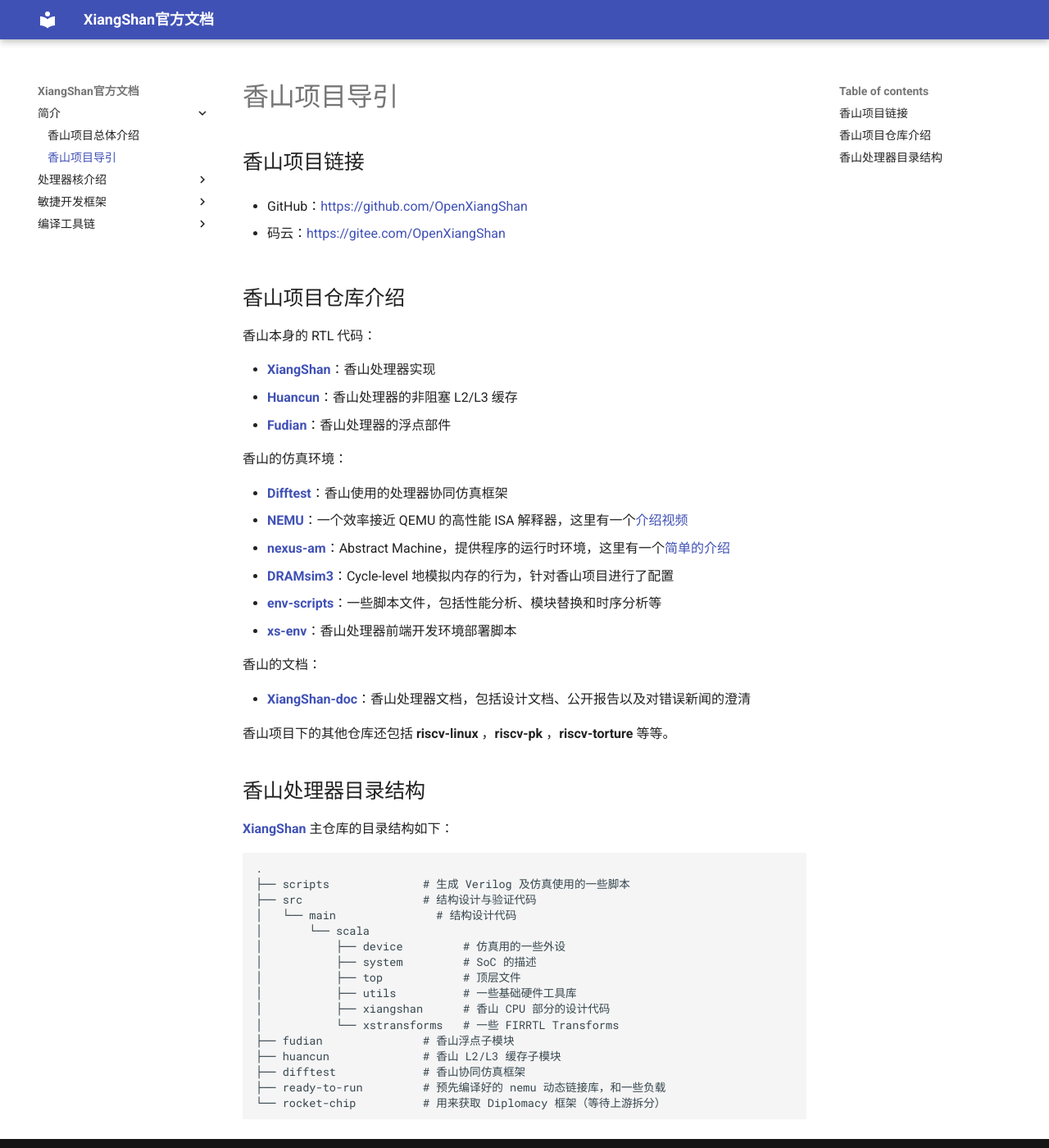
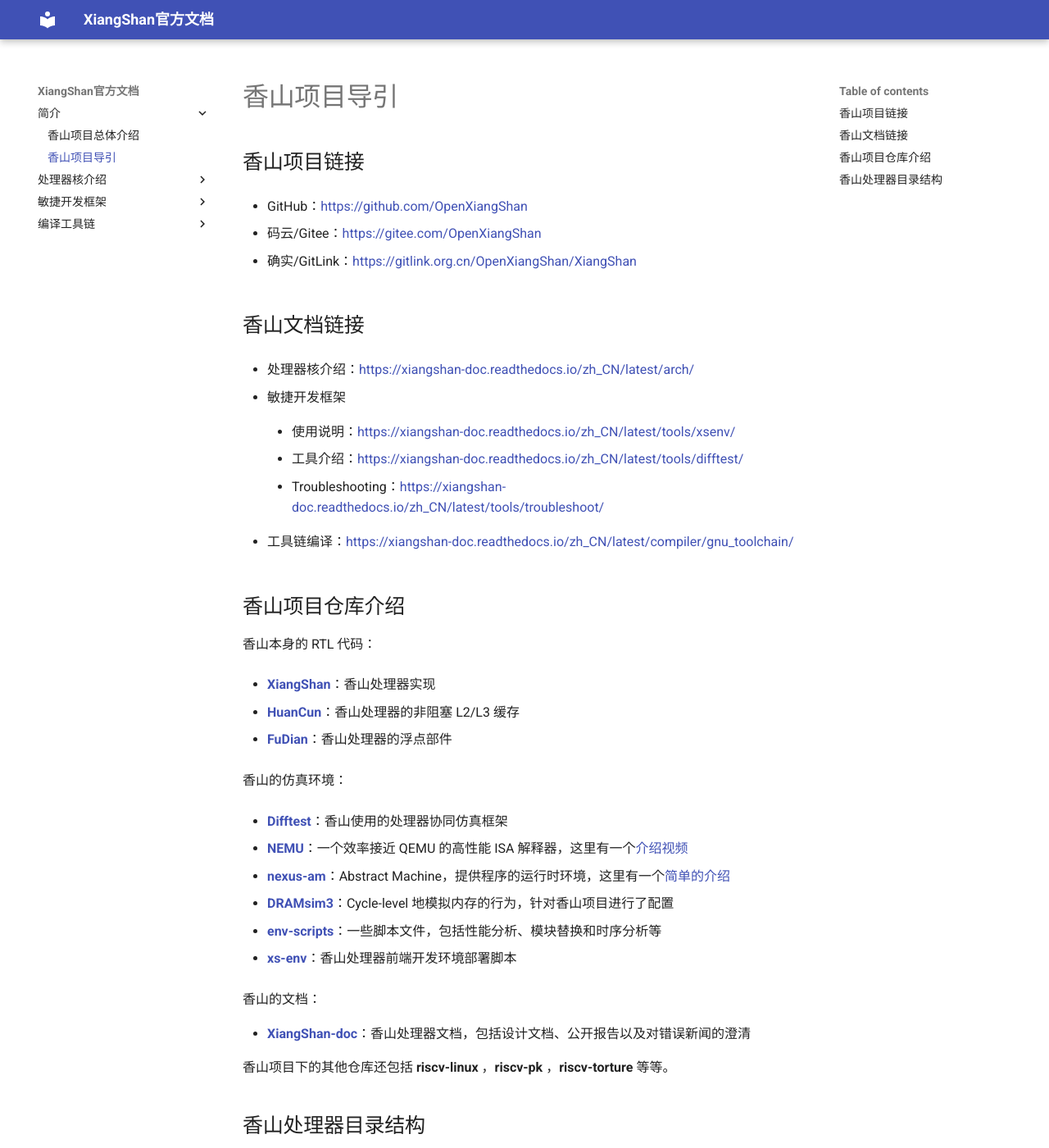
Before and after one commit to OpenXiangShan/XiangShan-doc, an MkDocs documentation site: the page built from docs/guide.md, in a window 1280 px wide and 1400 px high. Shown: the whole window at 82% size. Built offline with MkDocs 1.6.1 and Material for MkDocs 9.7.7, drawn with Linux system fonts in a browser that asks for light colours.

Commit message:
docs: update guide link

```diff
--- a/docs/guide.md
+++ b/docs/guide.md
@@ -4,24 +4,46 @@
 
 - GitHub：[https://github.com/OpenXiangShan](https://github.com/OpenXiangShan)
 
-- 码云：[https://gitee.com/OpenXiangShan](https://gitee.com/OpenXiangShan)
+- 码云/Gitee：[https://gitee.com/OpenXiangShan](https://gitee.com/OpenXiangShan)
 
+- 确实/GitLink：[https://gitlink.org.cn/OpenXiangShan/XiangShan](https://gitlink.org.cn/OpenXiangShan/XiangShan)
+
+## 香山文档链接
+
+- 处理器核介绍：[https://xiangshan-doc.readthedocs.io/zh_CN/latest/arch/](https://xiangshan-doc.readthedocs.io/zh_CN/latest/arch/)
+
+- 敏捷开发框架
+
+    - 使用说明：[https://xiangshan-doc.readthedocs.io/zh_CN/latest/tools/xsenv/](https://xiangshan-doc.readthedocs.io/zh_CN/latest/tools/xsenv/)
+
+    - 工具介绍：[https://xiangshan-doc.readthedocs.io/zh_CN/latest/tools/difftest/](https://xiangshan-doc.readthedocs.io/zh_CN/latest/tools/difftest/)
+
+    - Troubleshooting：[https://xiangshan-doc.readthedocs.io/zh_CN/latest/tools/troubleshoot/](https://xiangshan-doc.readthedocs.io/zh_CN/latest/tools/troubleshoot/)
+
+- 工具链编译：[https://xiangshan-doc.readthedocs.io/zh_CN/latest/compiler/gnu_toolchain/](https://xiangshan-doc.readthedocs.io/zh_CN/latest/compiler/gnu_toolchain/)
 
 ## 香山项目仓库介绍
 
 香山本身的 RTL 代码：
 
 * [**XiangShan**](https://github.com/OpenXiangShan/XiangShan)：香山处理器实现
-* [**Huancun**](https://github.com/OpenXiangShan/HuanCun)：香山处理器的非阻塞 L2/L3 缓存
-* [**Fudian**](https://github.com/OpenXiangShan/fudian)：香山处理器的浮点部件
+
+* [**HuanCun**](https://github.com/OpenXiangShan/HuanCun)：香山处理器的非阻塞 L2/L3 缓存
+
+* [**FuDian**](https://github.com/OpenXiangShan/fudian)：香山处理器的浮点部件
 
 香山的仿真环境：
 
 * [**Difftest**](https://github.com/OpenXiangShan/XiangShan)：香山使用的处理器协同仿真框架
+
 * [**NEMU**](https://github.com/OpenXiangShan/NEMU/tree/master)：一个效率接近 QEMU 的高性能 ISA 解释器，这里有一个[介绍视频](https://www.bilibili.com/video/BV1Zb4y1k7RJ)
+
 * [**nexus-am**](https://github.com/OpenXiangShan/nexus-am)：Abstract Machine，提供程序的运行时环境，这里有一个[简单的介绍](https://nju-projectn.github.io/ics-pa-gitbook/ics2020/2.3.html)
+
 * [**DRAMsim3**](https://github.com/OpenXiangShan/DRAMsim3)：Cycle-level 地模拟内存的行为，针对香山项目进行了配置
+
 * [**env-scripts**](https://github.com/OpenXiangShan/env-scripts)：一些脚本文件，包括性能分析、模块替换和时序分析等
+
 * [**xs-env**](https://github.com/OpenXiangShan/xs-env)：香山处理器前端开发环境部署脚本
 
 香山的文档：
```
